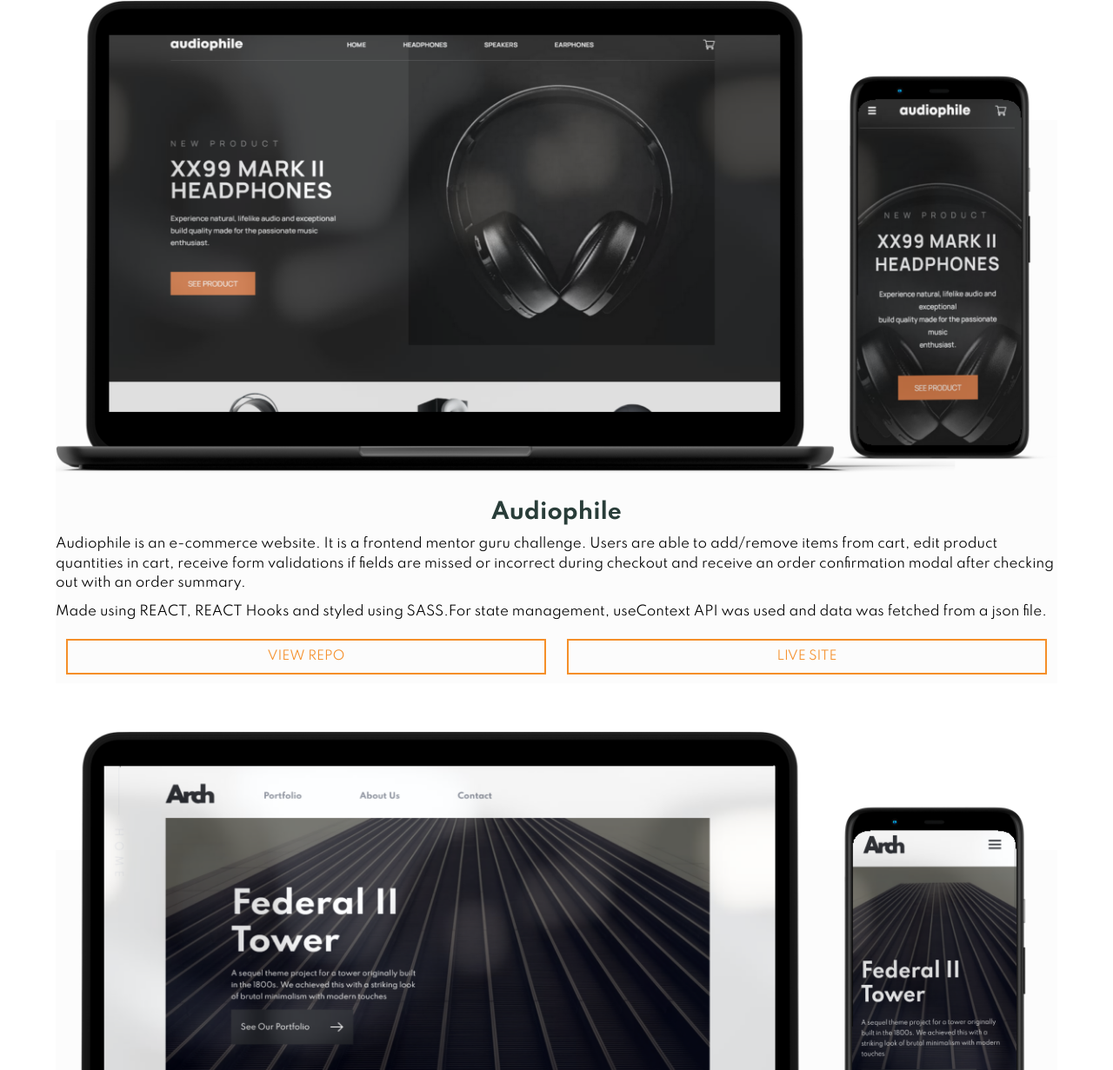
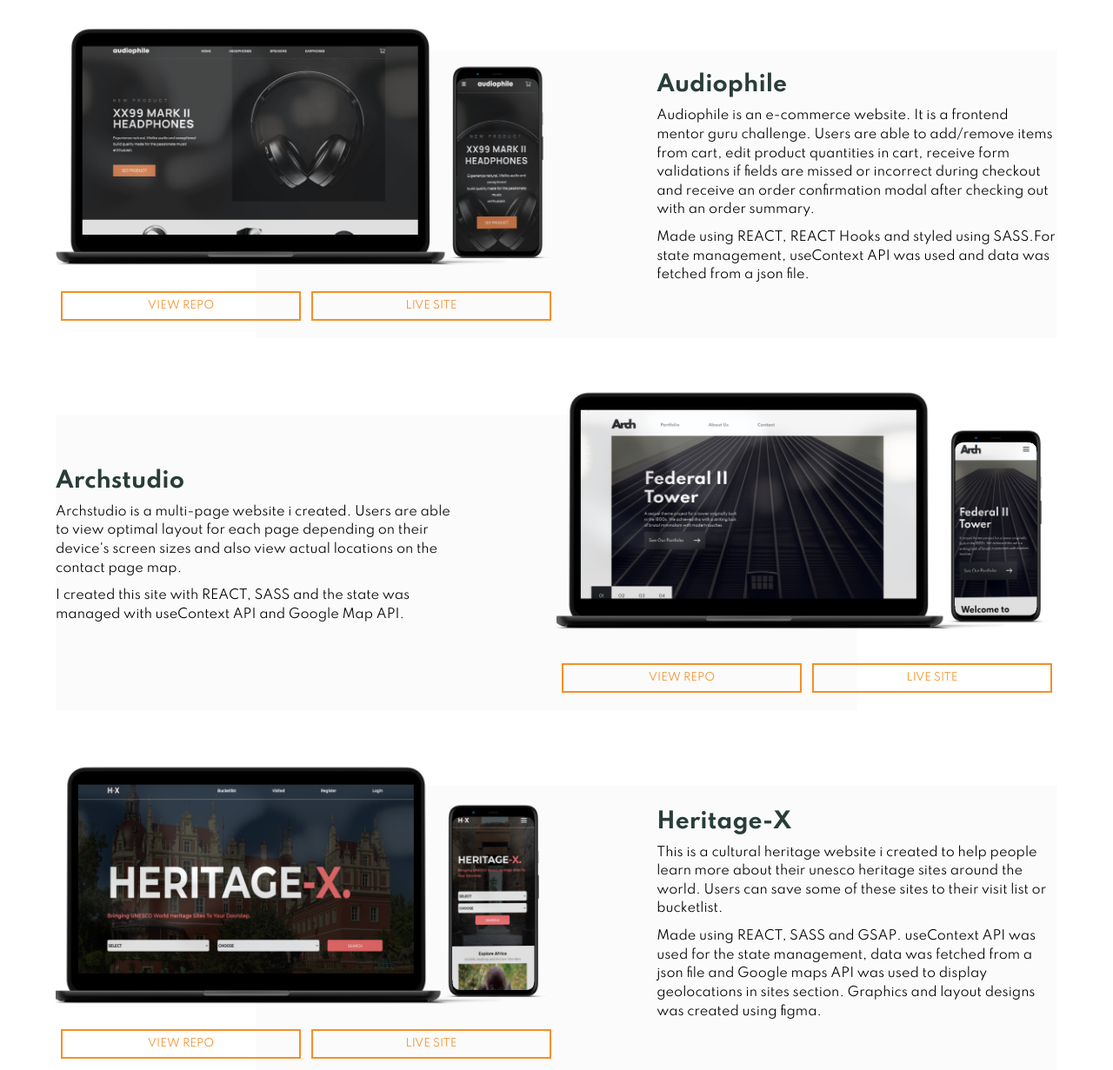
Before and after one commit to deeola/old-portfolio, a plain HTML site: page index.html in a window 1280 px wide. Shown: the part 769-2000 px from the top of the page at 87% size. Drawn offline with Linux system fonts and the light colour scheme.

Commit message:
desktop responsive

```diff
--- a/index.html
+++ b/index.html
@@ -125,7 +125,7 @@
 
             </div>
             <div class="archstudio project-control">
-                <div class="project-image-section">
+                <div class="project-image-section left-control">
 
                     <div class="project-image">
                         <img src="./assets/archstudio.png" alt="archstudio-mockup">
@@ -188,7 +188,7 @@
 
             </div>
             <div class="sunnyside project-control">
-                <div class="project-image-section">
+                <div class="project-image-section left-control">
                     <div class="project-image">
                         <img src="./assets/sunnyside.png" alt="sunnyside-mockup">
                     </div>
--- a/scss/_desktop.scss
+++ b/scss/_desktop.scss
@@ -184,4 +184,125 @@
         }
       }
     }
+
+    /*MAIN SESSION*/
+    main {
+
+        //PORTFOLIO
+        .projects {
+          margin-top: 40px;
+        //   .Project-heading {
+        //     background-color: $deep-green;
+        //     width: 60%;
+        //     padding: 10px 10px 10px 0px;
+        //     background-color: #293d3928;
+
+        //     h2 {
+        //       width: 90%;
+        //       margin: auto;
+        //       color: $black;
+        //       font-size: 30px;
+        //     }
+        //     p {
+
+
+        //     }
+        //   }
+
+          .project-control {
+            width: 90%;
+            margin: 15px auto 50px auto;
+            position: relative;
+            display: flex;
+            justify-content: space-between;
+            align-items: center;
+
+            &::before {
+              background-color: rgba(243, 242, 242, 0.349);
+              width: 80%;
+              height: 90%;
+              bottom: 0;
+              left: unset;
+              right: 0;
+
+            }
+
+            .project-image-section {
+              margin-bottom: 10px;
+              width: 50%;
+              .project-image {
+                margin-bottom: 2px;
+              }
+
+              .project-link-desktop {
+
+                display: flex;
+                flex-direction: row;
+                margin-top: 20px;
+                width: 100%;
+                margin: auto;
+                justify-content: space-between;
+                margin-top: 20px;
+                a {
+                    width: 48%;
+                    text-align: center;
+                    margin: auto auto 10px auto;
+                    text-decoration: none;
+                    text-transform: uppercase;
+                    border: 2px solid $orange-color;
+                    padding: 8px 0px;
+                    color: $orange-color;
+                    font-size: 12px;
+
+                    &:hover {
+                        background-color: $orange-color;
+                        outline: none;
+                        color: $white;
+                      }
+                }
+              }
+            }
+
+            .left-control{
+                order: 2;
+
+
+            }
+
+            .project-text-section {
+              //    text-align: center;
+              width: 40%;
+              h3 {
+
+                text-align: left;
+              }
+              p {
+                font-size: .9rem;
+
+              }
+              .project-second-para {
+                margin-top: 10px;
+              }
+            }
+
+            .project-link-mobile {
+              display: none;
+            }
+          }
+
+          .archstudio, .sunnyside{
+            &::before {
+
+                left: 0;
+                right: unset;
+
+              }
+
+          }
+
+          .audiophile{
+              margin-top: 40px;
+          }
+        }
+      }
   }
```
Also changed, not shown: css/style.css.
